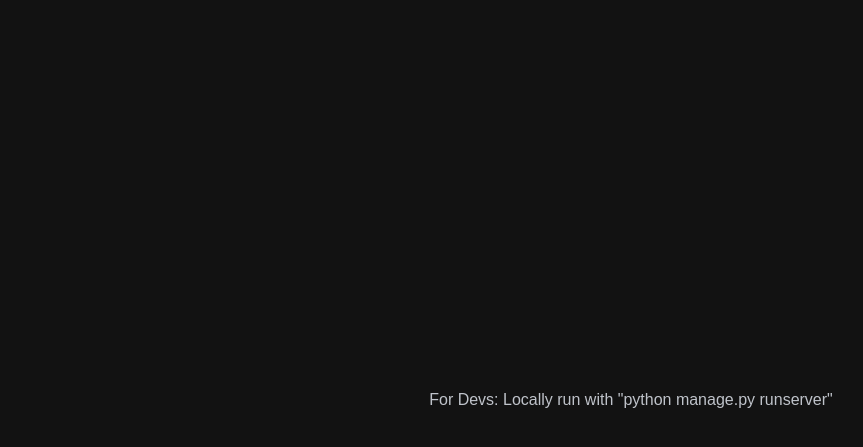
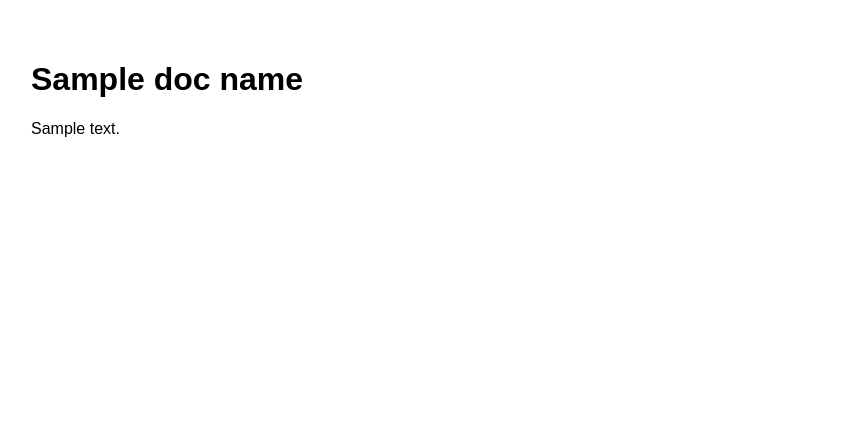
Before and after one commit to neato0079/exam-analytics, a Django app: template exam_graph/templates/documentation.html in a window 1280 px wide. Shown: the top 447 px of the page, without its empty margins (9-872 px from the left). Run offline with Django 5.2, Linux system fonts and the light colour scheme; the template is opened without the code that fills it: most values are stand-ins (such as "Sample title", 1, 10 or a date in 2020).

Commit message:
add dev documentation with proper file path

```diff
--- a/exam_graph/templates/documentation.html
+++ b/exam_graph/templates/documentation.html
@@ -1,24 +1,15 @@
-{% load static %}
-
 <!DOCTYPE html>
-<html lang="en">
-
+<html>
 <head>
-    <meta charset="UTF-8">
-    <meta name="viewport" content="width=device-width, initial-scale=1.0">
-    <title>Radiology Analytics</title>
-    <link rel="stylesheet" type="text/css" href="{% static 'css/style.css' %}">
+    <title>Markdown Demo</title>
+    <style>
+        body { font-family: sans-serif; padding: 2rem; }
+        pre { background: #f5f5f5; padding: 1rem; }
+        code { font-family: monospace; }
+    </style>
 </head>
-
 <body>
-    <div class="main">
-      For Devs:
-      Locally run with "python manage.py runserver"
-    </div>
-
-
-    <script src="../static/scripts/home_script.js"></script>
-
+    <h1>{{ doc_name }}</h1>
+    <div>{{ html_content|safe }}</div>
 </body>
-
 </html>
```
Also changed, not shown: exam_graph/docs/dev/readme.md (added).
